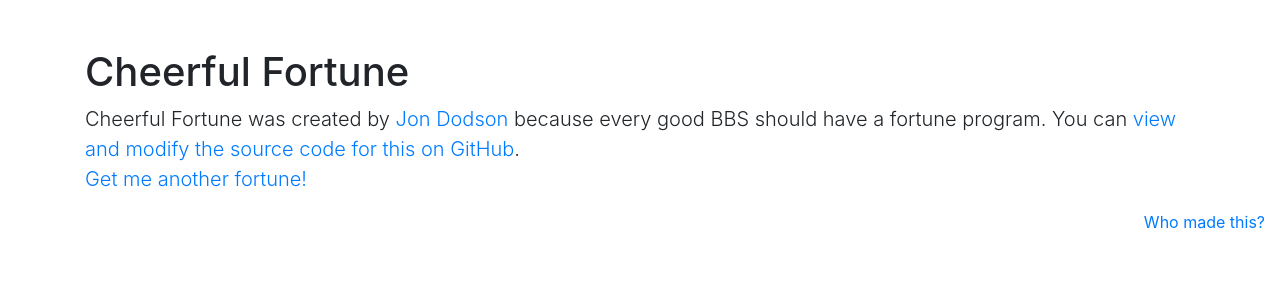
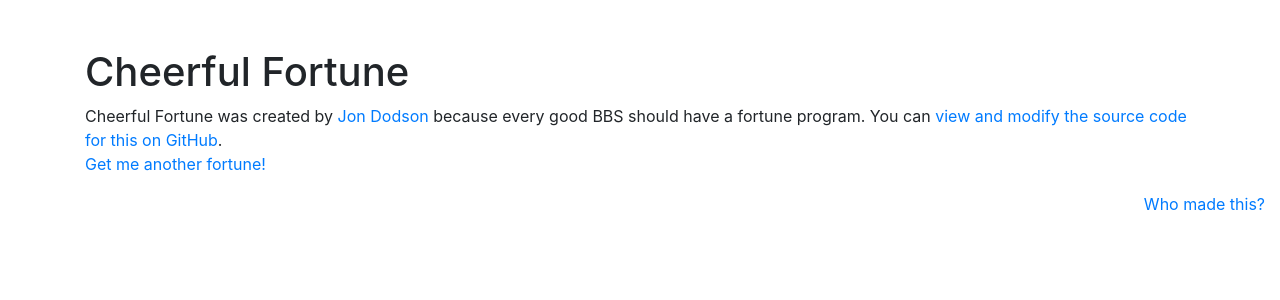
Before and after one commit to cheerfulghost/cheerful-fortune, a Jekyll site: the page docs/about.html, which Jekyll copies as it is, in a window 1280 px wide. Shown: the top 300 px of the page. Built offline with Jekyll 4.4.1, drawn with Linux system fonts in a browser that asks for light colours.

Commit message:
Don't make the fortune text a Bootstrap lead

```diff
--- a/_layouts/default.html
+++ b/_layouts/default.html
@@ -19,7 +19,7 @@
     <!-- Begin page content -->
     <main role="main" class="container">
       <h1 class="mt-5">{{ site.title }}</h1>
-      <p class="lead">
+      <p>
         {{content}}
       </p>
     </main>
--- a/docs/404.html
+++ b/docs/404.html
@@ -19,7 +19,7 @@
     <!-- Begin page content -->
     <main role="main" class="container">
       <h1 class="mt-5">Cheerful Fortune</h1>
-      <p class="lead">
+      <p>
         <style type="text/css" media="screen">
   .container {
     margin: 10px auto;
--- a/docs/about.html
+++ b/docs/about.html
@@ -19,7 +19,7 @@
     <!-- Begin page content -->
     <main role="main" class="container">
       <h1 class="mt-5">Cheerful Fortune</h1>
-      <p class="lead">
+      <p>
         Cheerful Fortune was created by <a href="http://jdodson.org" target="_blank">Jon Dodson</a> because every good BBS should have a fortune program.  You can <a href="https://github.com/jdodson/cheerful-fortune" target="_blank">view and modify the source code for this on GitHub</a>.
 <br/>
 <a href="index.html">Get me another fortune!</a>
--- a/docs/feed.xml
+++ b/docs/feed.xml
@@ -1 +1 @@
-<?xml version="1.0" encoding="utf-8"?><feed xmlns="http://www.w3.org/2005/Atom" ><generator uri="https://jekyllrb.com/" version="3.8.3">Jekyll</generator><link href="/feed.xml" rel="self" type="application/atom+xml" /><link href="/" rel="alternate" type="text/html" /><updated>2018-07-08T14:05:24-07:00</updated><id>/</id><title type="html">Cheerful Fortune</title><subtitle>Write an awesome description for your new site here. You can edit this line in _config.yml. It will appear in your document head meta (for Google search results) and in your feed.xml site description.</subtitle></feed>
+<?xml version="1.0" encoding="utf-8"?><feed xmlns="http://www.w3.org/2005/Atom" ><generator uri="https://jekyllrb.com/" version="3.8.3">Jekyll</generator><link href="/feed.xml" rel="self" type="application/atom+xml" /><link href="/" rel="alternate" type="text/html" /><updated>2018-07-08T14:07:19-07:00</updated><id>/</id><title type="html">Cheerful Fortune</title><subtitle>Write an awesome description for your new site here. You can edit this line in _config.yml. It will appear in your document head meta (for Google search results) and in your feed.xml site description.</subtitle></feed>
--- a/docs/index.html
+++ b/docs/index.html
@@ -19,7 +19,7 @@
     <!-- Begin page content -->
     <main role="main" class="container">
       <h1 class="mt-5">Cheerful Fortune</h1>
-      <p class="lead">
+      <p>
         <script>
   var fortune_files_total = {
     "fortunes/bmc-fortunes/fortunes": "2915",
```
